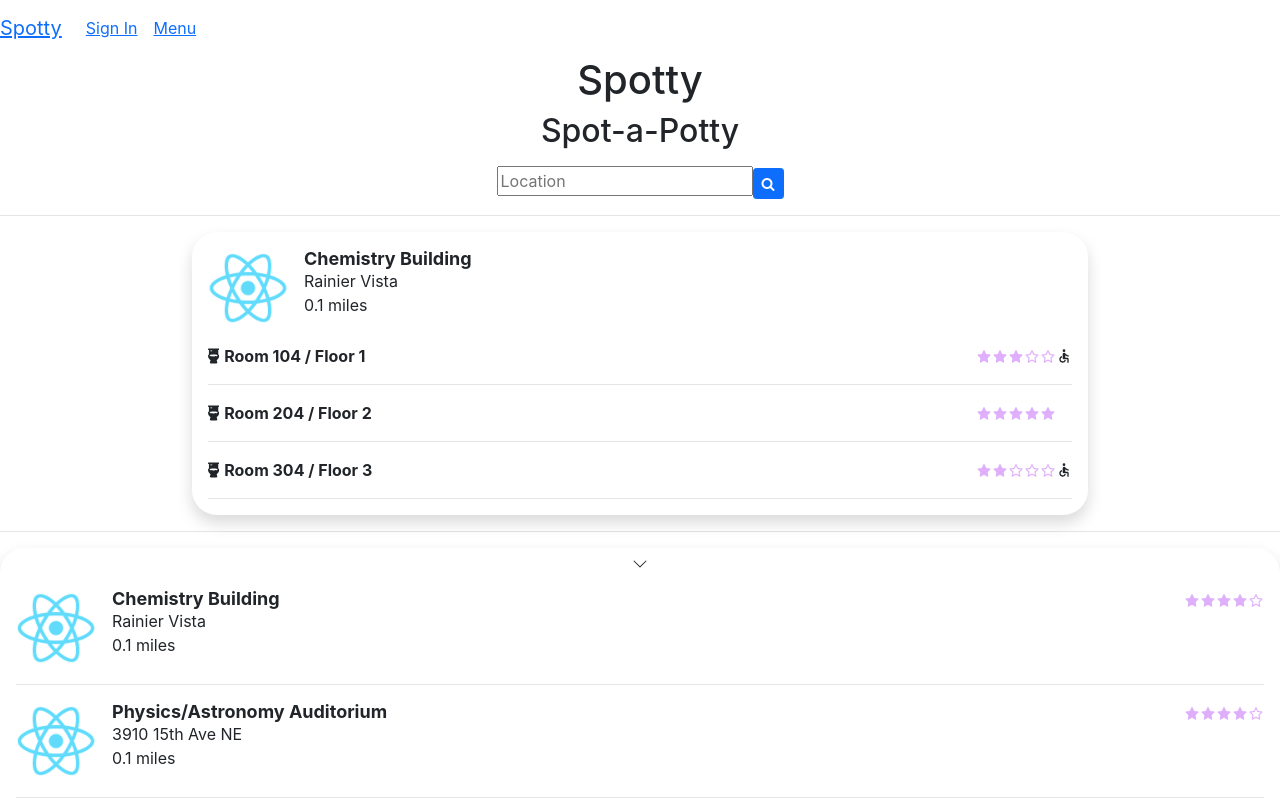
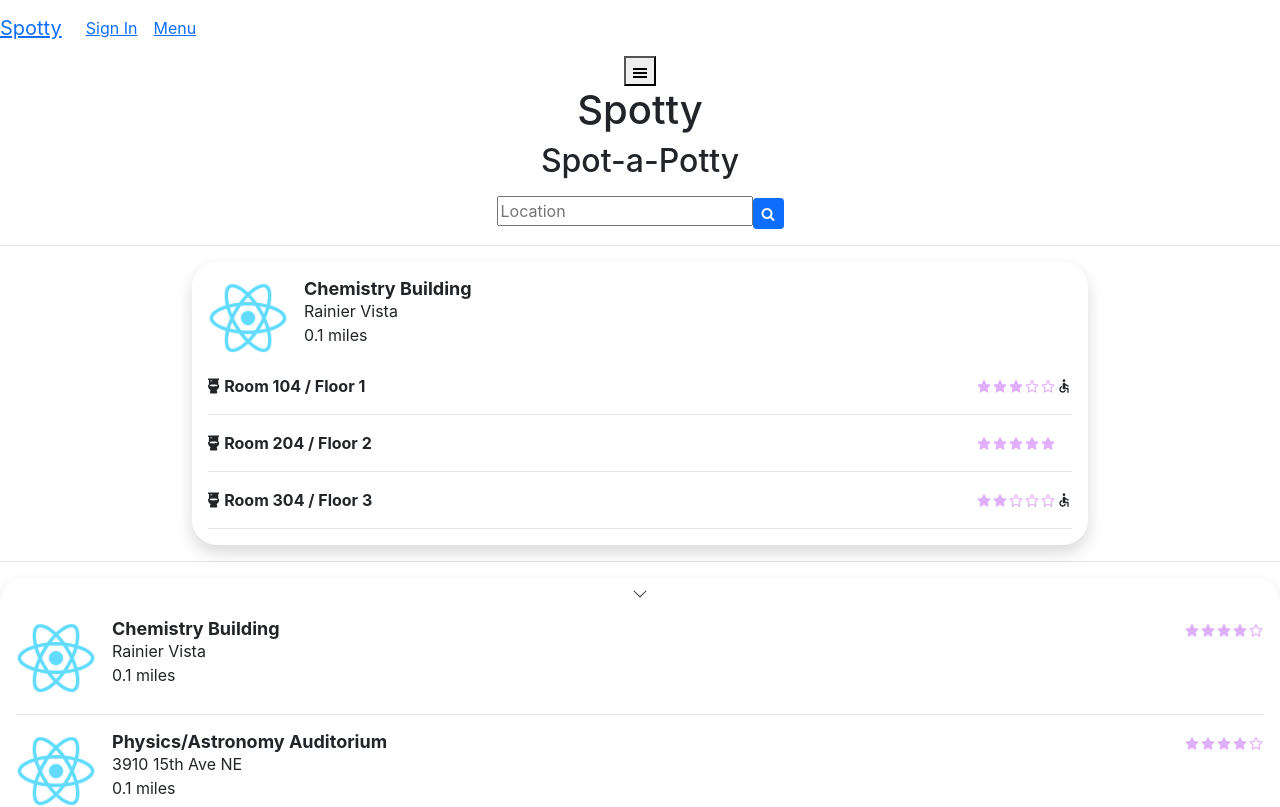
Before and after one commit to lisicase/vonia, a React (Create React App) app: page / in a window 1280 px wide. Shown: the top 807 px of the page. Built offline with nearby package versions, Linux system fonts and the light colour scheme.

Commit message:
added menu button

```diff
--- a/src/App.js
+++ b/src/App.js
@@ -18,6 +18,7 @@ import './App.css';
 import 'font-awesome/css/font-awesome.min.css';
 // Icons
 import { AiOutlineStar } from 'react-icons/ai';
+import { GiHamburgerMenu } from 'react-icons/gi';
 // Pages
 import SignInPage from './pages/signin/signin';
 // templating
@@ -59,6 +60,7 @@ class HomePage extends Component {
   render() {
     return (
       <div>
+        <MenuButton />
         <h1>Spotty</h1>
         <h2>Spot-a-Potty</h2>
         <form action="" className="mt-3">
@@ -70,6 +72,29 @@ class HomePage extends Component {
         <TempMapPage />
       </div>
     );
+  }
+}
+
+class MenuButton extends Component {
+  constructor(props) {
+    super(props);
+    this.state = {
+        redirectToMenu: false
+    };
+  }
+
+  openMenu = () => {
+    this.setState({ redirectToMenu: true });
+  }
+
+  render() {
+    if (this.state && this.state.redirectToMenu) {
+      return <Navigate to={"/menu"} />
+    }
+
+    return (
+      <button onClick={this.openMenu}><GiHamburgerMenu /></button>
+    )
   }
 }
 
```
